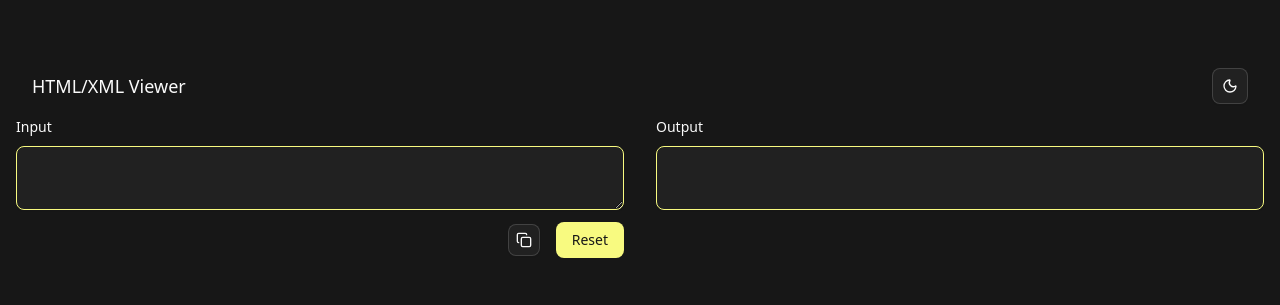
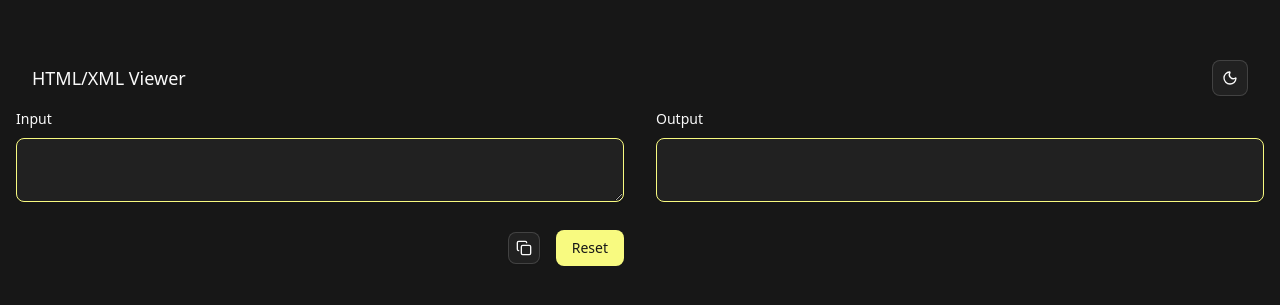
Before and after one commit to fjohanssondev/html-viewer, a React (Vite) app: page / in a window 1280 px wide. Shown: the part 245-550 px from the top of the page. Built offline with nearby package versions, Linux system fonts and the light colour scheme.

Commit message:
fix: spacing

```diff
--- a/src/components/editor.tsx
+++ b/src/components/editor.tsx
@@ -16,7 +16,7 @@ function Editor({ input, setInput}: EditorProps){
     <Field>
       <Label htmlFor="input">Input</Label>
       <Textarea id="input" value={input} onChange={(e) => setInput(e.target.value)} />
-      <div className="flex justify-end items-center space-x-4">
+      <div className="flex justify-end items-center space-x-4 mt-4">
         <Clipboard text={input} />
         <Button onClick={() => setInput("")}>Reset</Button>
       </div>
```
